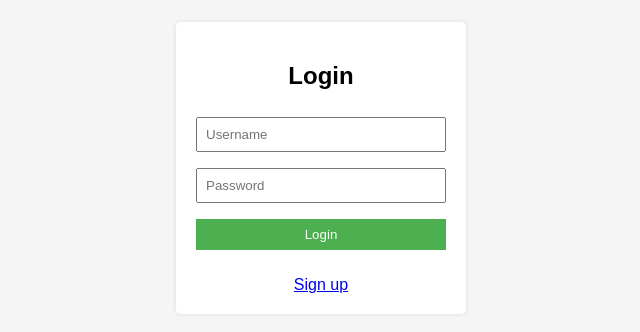
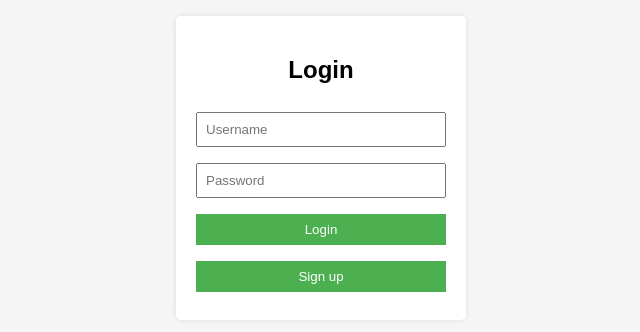
Before and after one commit to Abhinav-S-Kumar/Form, a plain HTML site: page login.html in a window 1280 px wide. Shown: the part 240-572 px from the top of the page, without its empty margins (319-959 px from the left). Drawn offline with Linux system fonts and the light colour scheme.

Commit message:
Update login.html

```diff
--- a/login.html
+++ b/login.html
@@ -14,8 +14,8 @@
       <input type="password" placeholder="Password" required />
       <button type="submit">Login</button>
     </form>
-    <br>
-     <center><a href="index.html">Sign up</a></center>
+    <center><a href="index.html">
+    <button>Sign up</button></a></center>
   </div>
 </body>
 </html>
```
